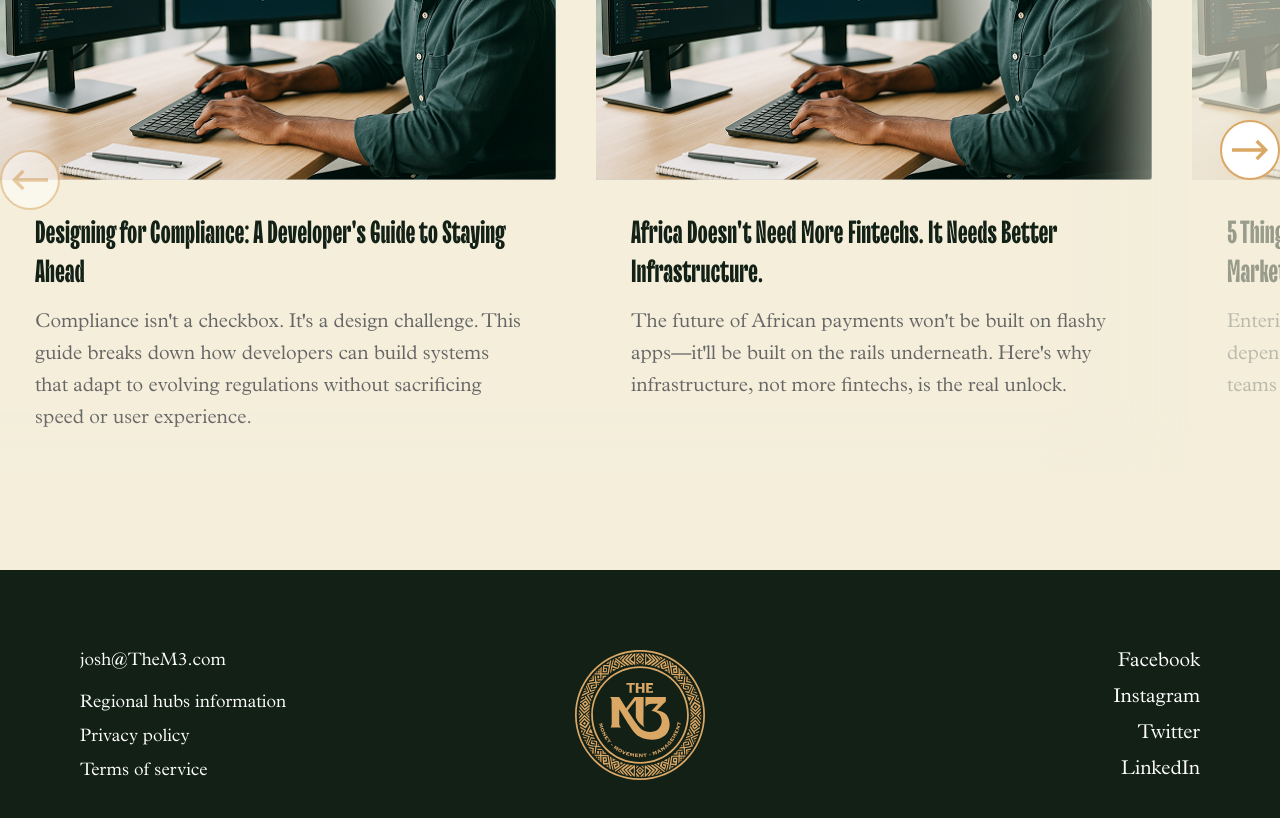
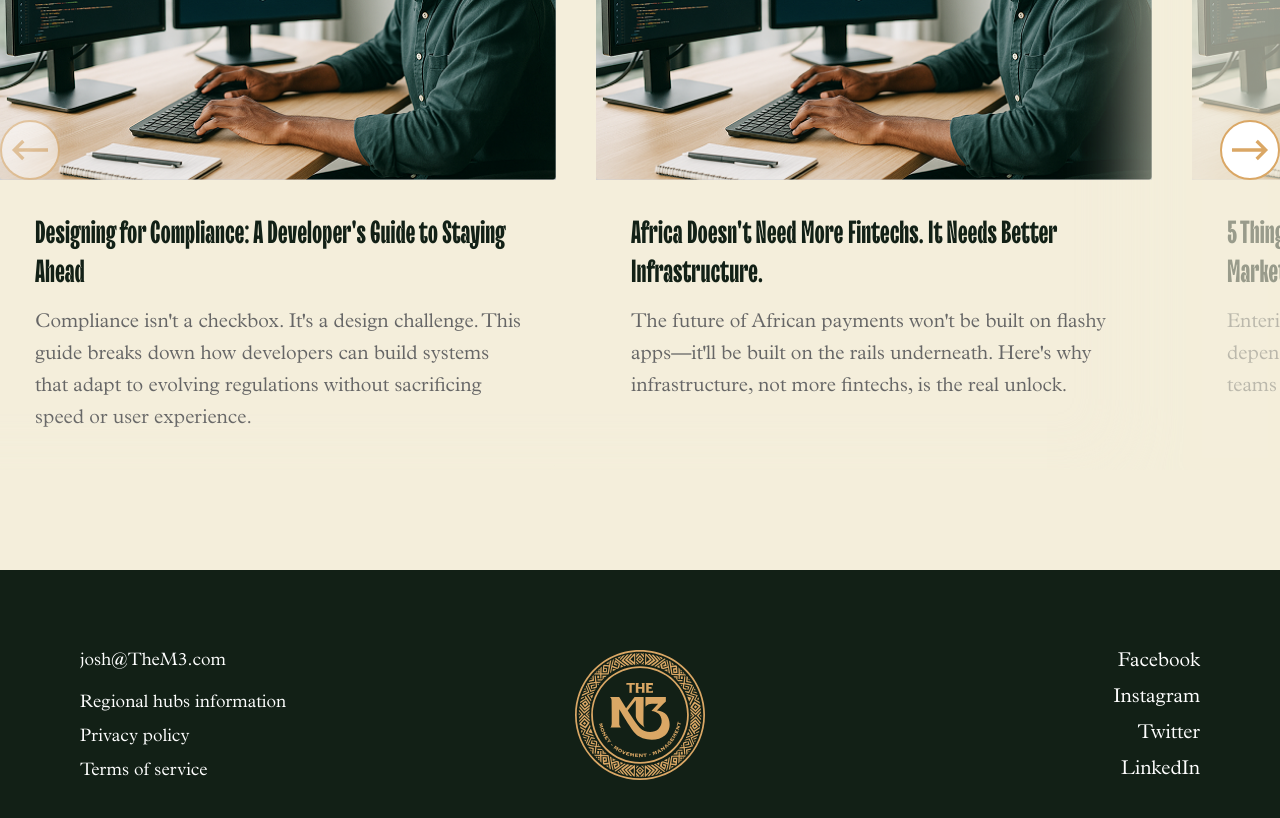
Before and after one commit to The-M3/m3_client, a Next.js app: page / in a window 1280 px wide. Shown: the part 4660-5478 px from the top of the page. Built offline with nearby package versions, Linux system fonts and the light colour scheme.

Commit message:
implement carousel

```diff
--- a/src/components/ArticleCarousel/ArticleCarousel.module.scss
+++ b/src/components/ArticleCarousel/ArticleCarousel.module.scss
@@ -1,5 +1,5 @@
 .articleCarousel {
-  // padding: 6rem 2rem;
+  padding: 0 2rem;
   max-width: var(--page-maxwidth);
   margin: 0 auto;
   margin-top: 10rem;
@@ -19,11 +19,12 @@
   }
 
   @media (min-width: 768px) {
-    // padding: 8rem 4rem;
+    padding: 0 2rem;
+
   }
 
   @media (min-width: 1024px) {
-    // padding: 10rem 6rem;
+    padding: 0;
   }
 
   .articleHeader {
@@ -181,7 +182,6 @@
 
   .prevButton {
     left: -0;
-    transform: rotate(180deg);
   }
 
   .nextButton {
@@ -191,7 +191,7 @@
   // Hide navigation on mobile if needed
   @media (max-width: 767px) {
     .navButton {
-      display: none;
+      // display: none;
     }
   }
 
--- a/src/components/ArticleCarousel/ArticleCarousel.tsx
+++ b/src/components/ArticleCarousel/ArticleCarousel.tsx
@@ -71,8 +71,8 @@ const ArticleCarousel: React.FC = () => {
     setCurrentIndex((prev) => Math.min(maxIndex, prev + 1));
   };
 
-  const renderArrowIcon = () => {
-    return <svg width="42" height="24" viewBox="0 0 11 7" fill="none">
+  const renderArrowIcon = (dir?: 'left' | 'right') => {
+    return <svg width="42" style={{transform: dir === 'left' ? 'rotate(180deg)' : 'none'}} height="24" viewBox="0 0 11 7" fill="none">
     <path d="M0.242794 3.00658H8.88207L7.10574 1.23025L7.79654 0.539459L10.7571 3.5L7.79654 6.46055L7.10574 5.76975L8.88207 3.99343H0.242794V3.00658Z" fill="#DAA765" />
   </svg>
   }
@@ -106,7 +106,7 @@ const ArticleCarousel: React.FC = () => {
           disabled={currentIndex === 0}
           aria-label="Previous articles"
         >
-          {renderArrowIcon()}
+          {renderArrowIcon('left')}
         </button>
 
         <button
```
